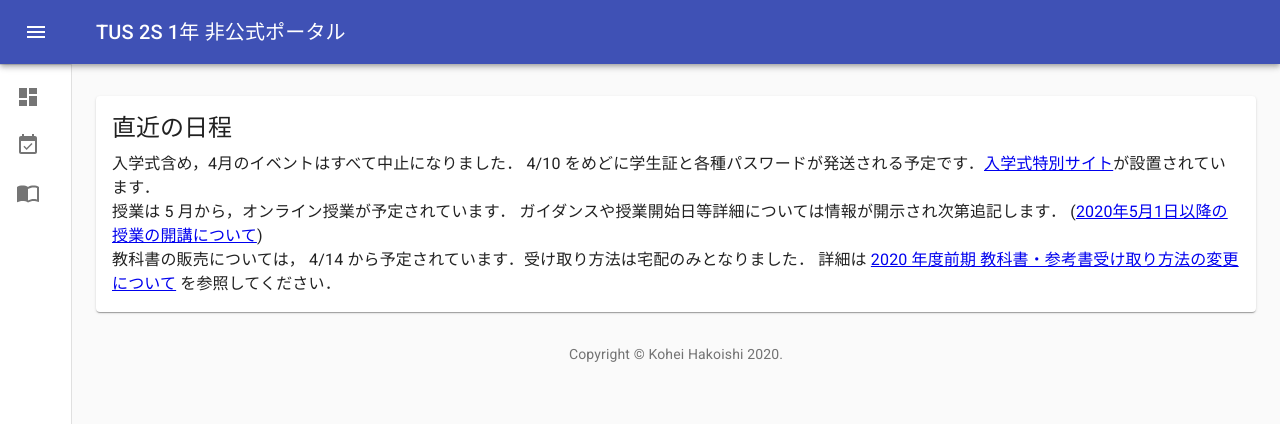
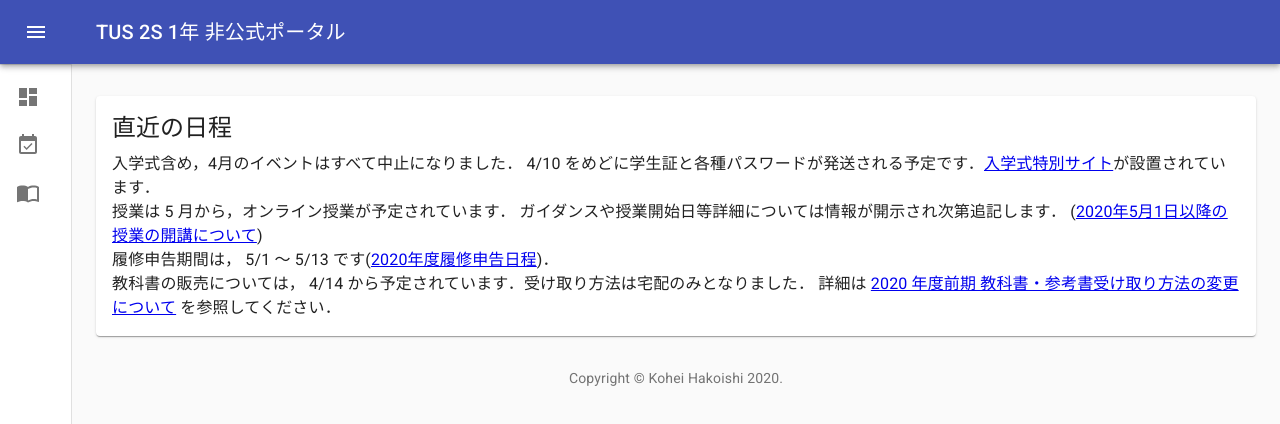
Before and after one commit to wipiano/tus-2s-2020, a React (Create React App) app in the folder src/: page /event in a window 1280 px wide. Shown: the top 424 px of the page. Built offline with nearby package versions, Linux system fonts and the light colour scheme.

Commit message:
履修申告期間について

```diff
--- a/src/src/components/Event.tsx
+++ b/src/src/components/Event.tsx
@@ -16,6 +16,8 @@ const Event: React.FC = () => {
             ガイダンスや授業開始日等詳細については情報が開示され次第追記します．
             (<a href="https://www.tus.ac.jp/today/archive/20200409_8347.html">2020年5月1日以降の授業の開講について</a>)
             <br/>
+            履修申告期間は， 5/1 〜 5/13 です(<a href="https://www.tus.ac.jp/today/20200325103.pdf">2020年度履修申告日程</a>)．
+            <br/>
             教科書の販売については， 4/14 から予定されています．受け取り方法は宅配のみとなりました．
             詳細は <a href="https://www.tus.ac.jp/today/20200407_3847.pdf">2020 年度前期 教科書・参考書受け取り方法の変更について</a> を参照してください．
         </Typography>
--- a/src/src/components/Syllabus.tsx
+++ b/src/src/components/Syllabus.tsx
@@ -14,6 +14,8 @@ const Syllabus: React.FC = () => {
                 4/17 までの間，セブンイレブンのネットプリントで予約番号 11671979 で時間割を印刷できます．
                 (参考: <a
                 href="http://tuspress.jp/2020/03/09/%E5%85%88%E8%BC%A9%E3%81%AE%E6%99%82%E9%96%93%E5%89%B2%E2%91%A0%E3%80%80%E3%80%9C%E7%90%86%E5%AD%A6%E9%83%A8%E7%AC%AC%E2%85%B1%E9%83%A8%E6%95%B0%E5%AD%A6%E7%A7%91%E7%B7%A8%E3%80%9C/">先輩の時間割</a>)
+                <br/>
+                履修申告期間は， 5/1 〜 5/13 です(<a href="https://www.tus.ac.jp/today/20200325103.pdf">2020年度履修申告日程</a>)．
             </Typography>
             <Typography variant="body1" gutterBottom={true}>
                 シラバスは <a href="https://class.admin.tus.ac.jp/up/faces/login/Com00501A.jsp">CLASS</a> で確認できます．
```
